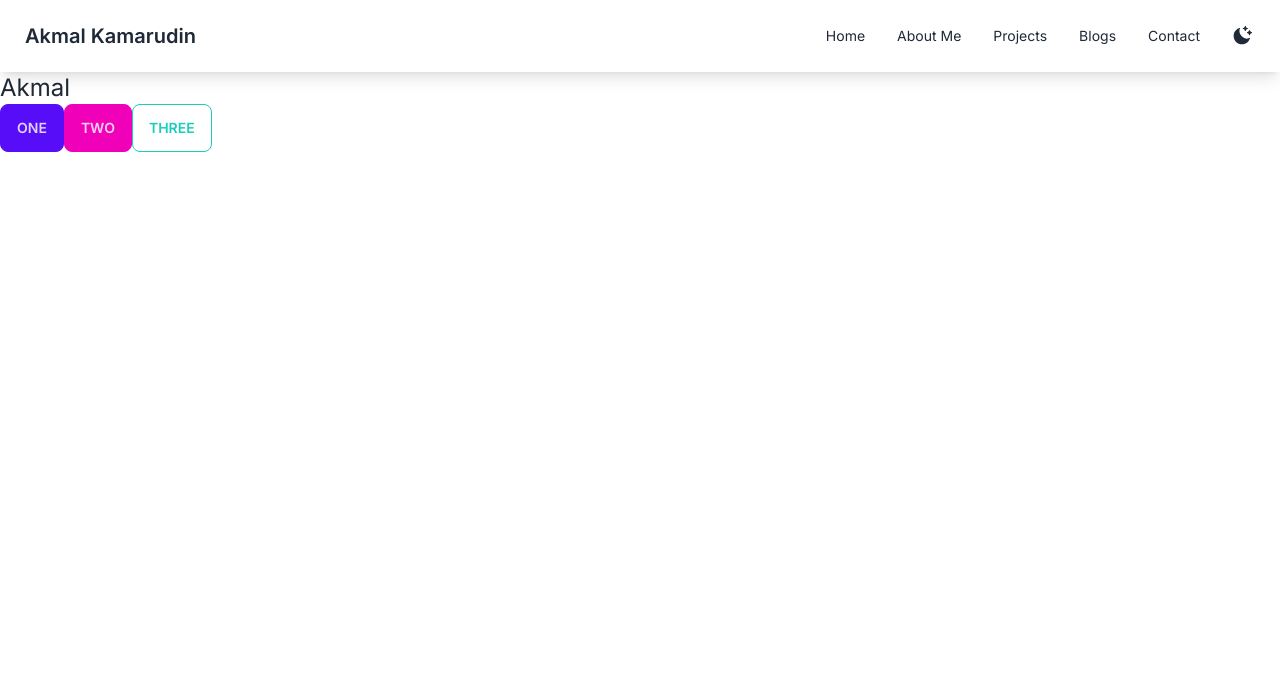
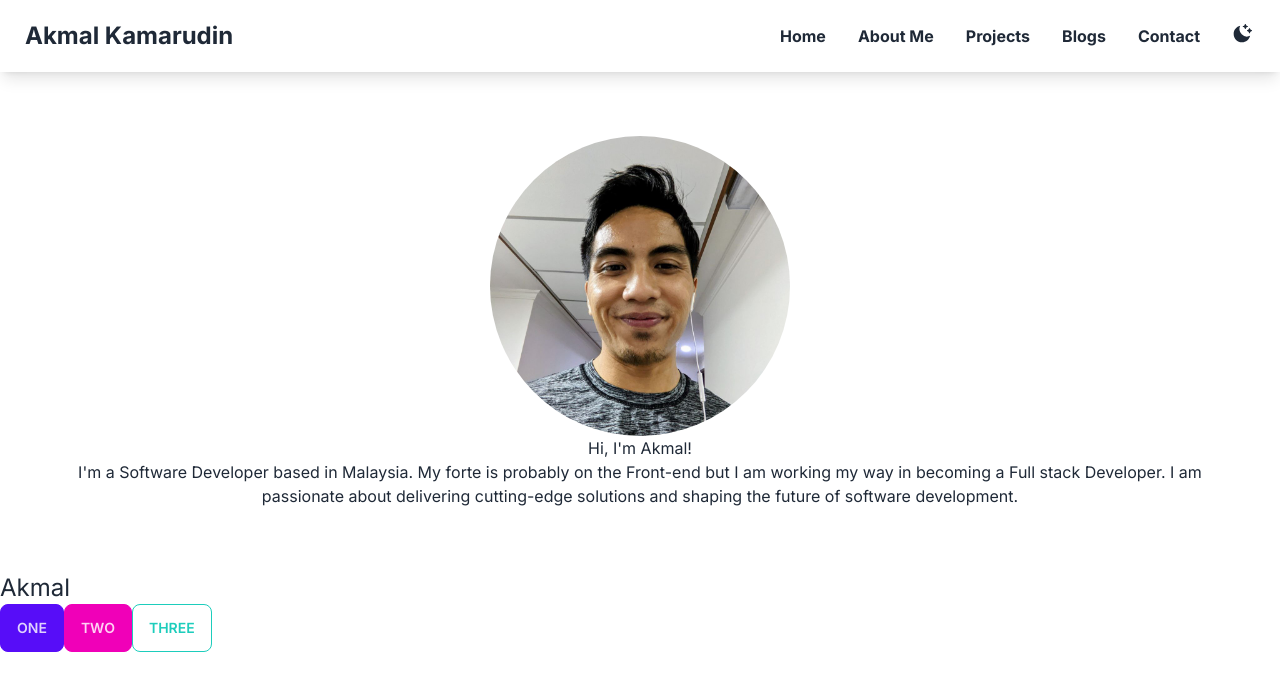
Before and after one commit to akmal-kamarudin/akmalkdin-v1, a Next.js app: page / in a window 1280 px wide. Shown: the top 690 px of the page. Built offline with nearby package versions, Linux system fonts and the light colour scheme.

Commit message:
style: uploaded Hero section

```diff
--- a/app/layout.tsx
+++ b/app/layout.tsx
@@ -1,6 +1,7 @@
 "use client";
 import "../style/globals.css";
 import Navbar from "../components/Navbar";
+import Hero from "../components/Hero";
 import { ThemeProvider } from "next-themes";
 import { Inter } from "next/font/google";
 
@@ -22,6 +23,8 @@ export default function RootLayout({
       <body className={inter.className}>
         <ThemeProvider enableSystem={true} attribute="data-theme">
           <Navbar />
+          <Hero />
+
           {children}
         </ThemeProvider>
       </body>
--- /dev/null
+++ b/components/Hero.tsx
@@ -0,0 +1,31 @@
+import React from "react";
+import Image from "next/image";
+
+const Hero = () => {
+  return (
+    <section id="home">
+      <div className="flex flex-col items-center text-center justify-center py-16 px-10">
+        <div>
+          <Image
+            className="rounded-full"
+            src="/images/myphoto.jpeg"
+            alt="profile"
+            width={300}
+            height={300}
+          />
+        </div>
+        <div>
+          <h1>Hi, I&#39;m Akmal!</h1>
+          <p>
+            I&#39;m a Software Developer based in Malaysia. My forte is probably
+            on the Front-end but I am working my way in becoming a Full stack
+            Developer. I am passionate about delivering cutting-edge solutions
+            and shaping the future of software development.
+          </p>
+        </div>
+      </div>
+    </section>
+  );
+};
+
+export default Hero;
--- a/components/Navbar.tsx
+++ b/components/Navbar.tsx
@@ -68,7 +68,7 @@ const Navbar = () => {
         <header className="w-full mx-auto shadow-lg top-0 z-50 dark:shadow-cyan-600/10">
           <div className="navbar bg-base-100 ">
             <div className="flex-1">
-              <a className="btn btn-ghost normal-case text-xl my-1">
+              <a className="btn btn-ghost normal-case text-2xl font-bold my-1">
                 Akmal Kamarudin
               </a>
             </div>
@@ -85,7 +85,7 @@ const Navbar = () => {
 
             <div className={"hidden md:block"}>
               <div className="flex-none">
-                <ul className="menu menu-horizontal px-1">
+                <ul className="menu menu-horizontal px-1 text-base font-bold">
                   {renderNavItem}
                   {renderTheme()}
                 </ul>
@@ -101,7 +101,7 @@ const Navbar = () => {
           className="drawer-overlay"
           onClick={() => setNavbar(!navbar)}
         ></label>
-        <ul className="menu p-4 w-80 h-full bg-base-200 text-base-content">
+        <ul className="menu p-4 w-80 h-full bg-base-200 text-base-content text-base font-bold">
           <li className="items-end">
             <label
               htmlFor="my-drawer-4"
```
Also changed, not shown: public/images/myphoto.jpeg (added).
